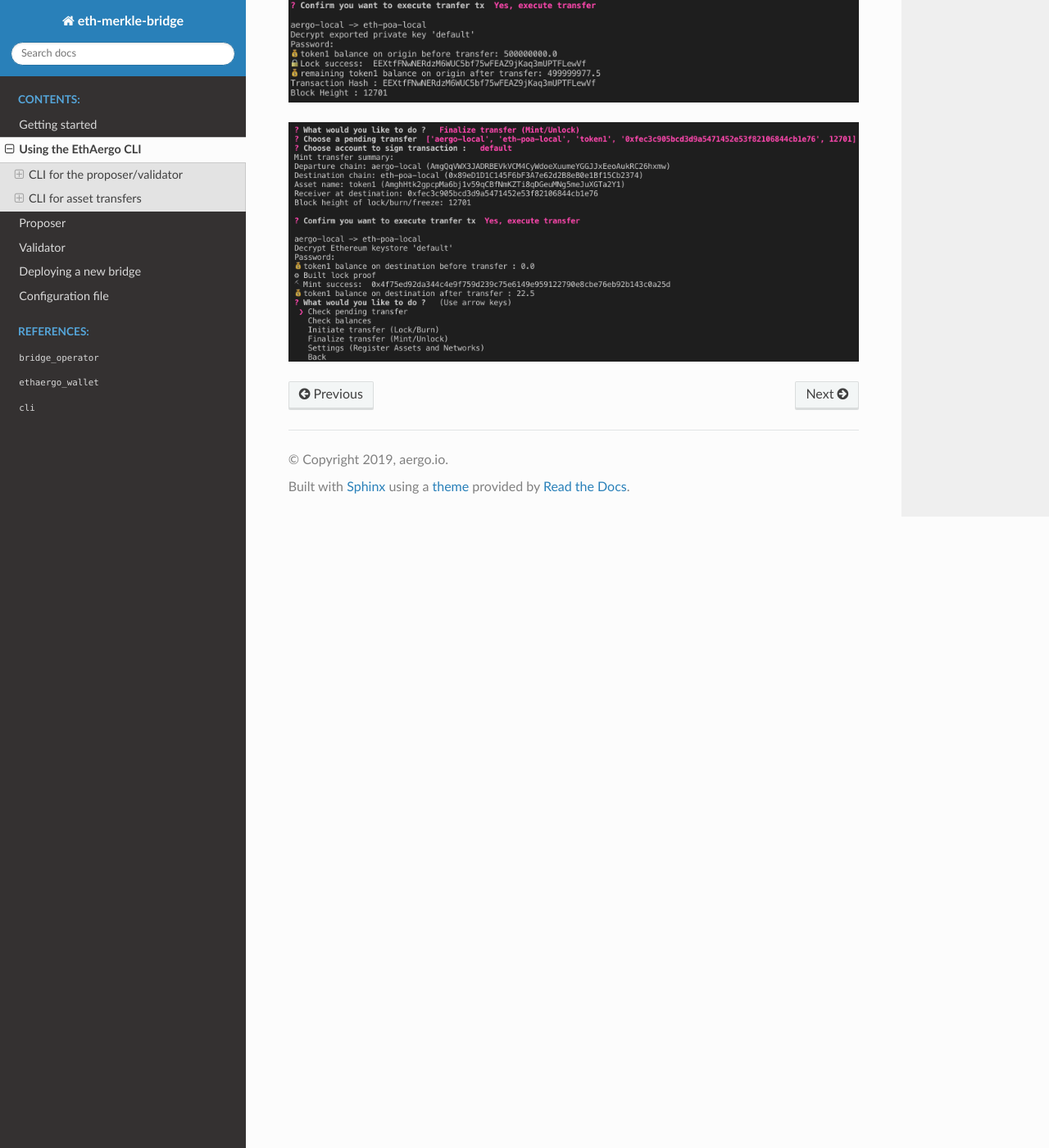
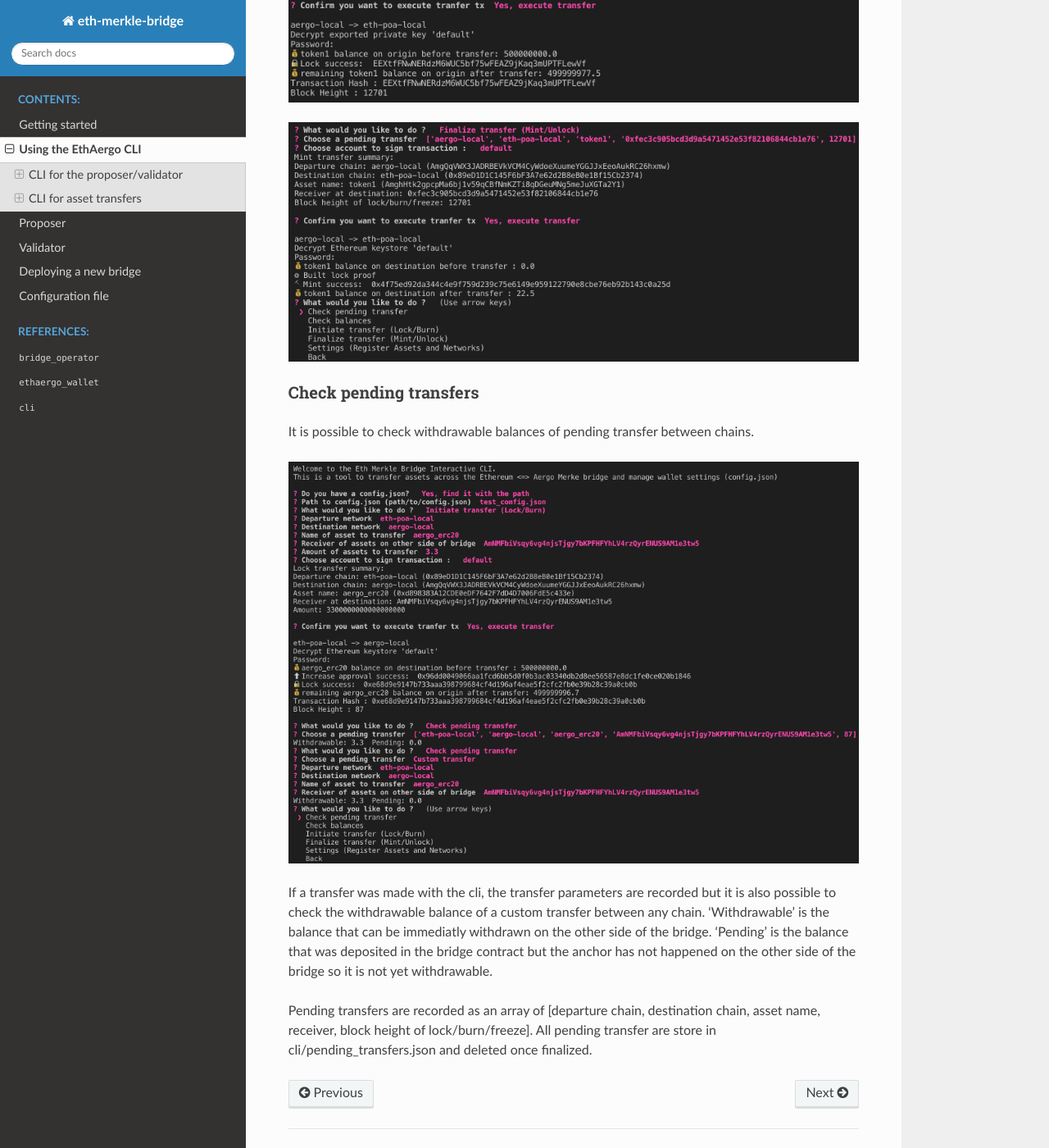
Before and after one commit to aergoio/eth-merkle-bridge, a Sphinx documentation site: the page built from docs/source/cli_operation.rst, in a window 1280 px wide and 1400 px high, scrolled down 4216 px. Shown: the whole window at 82% size. Built offline with Sphinx 7.4.7 and the Read the Docs theme 2.0.0, drawn with Linux system fonts in a browser that asks for light colours.

Commit message:
add pending transfers to docs

```diff
--- a/dev-dependencies.txt
+++ b/dev-dependencies.txt
@@ -4,3 +4,4 @@ flake8
 mypy
 grpcio-tools
 sphinx
+sphinx_rtd_theme
--- a/docs/source/cli_operation.rst
+++ b/docs/source/cli_operation.rst
@@ -58,3 +58,20 @@ Transfering a registered asset
 .. image:: images/initiate.png
 
 .. image:: images/finalize.png
+
+
+Check pending transfers
+^^^^^^^^^^^^^^^^^^^^^^^
+
+It is possible to check withdrawable balances of pending transfer between chains.
+
+.. image:: images/pending.png
+
+If a transfer was made with the cli, the transfer parameters are recorded but it is also
+possible to check the withdrawable balance of a custom transfer between any chain.
+'Withdrawable' is the balance that can be immediatly withdrawn on the other side of the bridge.
+'Pending' is the balance that was deposited in the bridge contract but the anchor has not
+happened on the other side of the bridge so it is not yet withdrawable.
+
+Pending transfers are recorded as an array of [departure chain, destination chain, asset name, receiver, block height of lock/burn/freeze].
+All pending transfer are store in cli/pending_transfers.json and deleted once finalized.
--- a/docs/source/contracts.rst
+++ b/docs/source/contracts.rst
@@ -1,11 +1,5 @@
 Deploying a new bridge
 ======================
-
-Bridge smart contracts
-----------------------
-
-Bridge deployer
----------------
 
 Before using the bridge deployer, a config file should be create to register network node connections,
 validators and the address of aergo_erc20 on ethereum. The aergo bridge contract must record the aergo_erc20 address
```
Also changed, not shown: docs/source/images/pending.png (added), requirements.readthedocs.txt (deleted).
